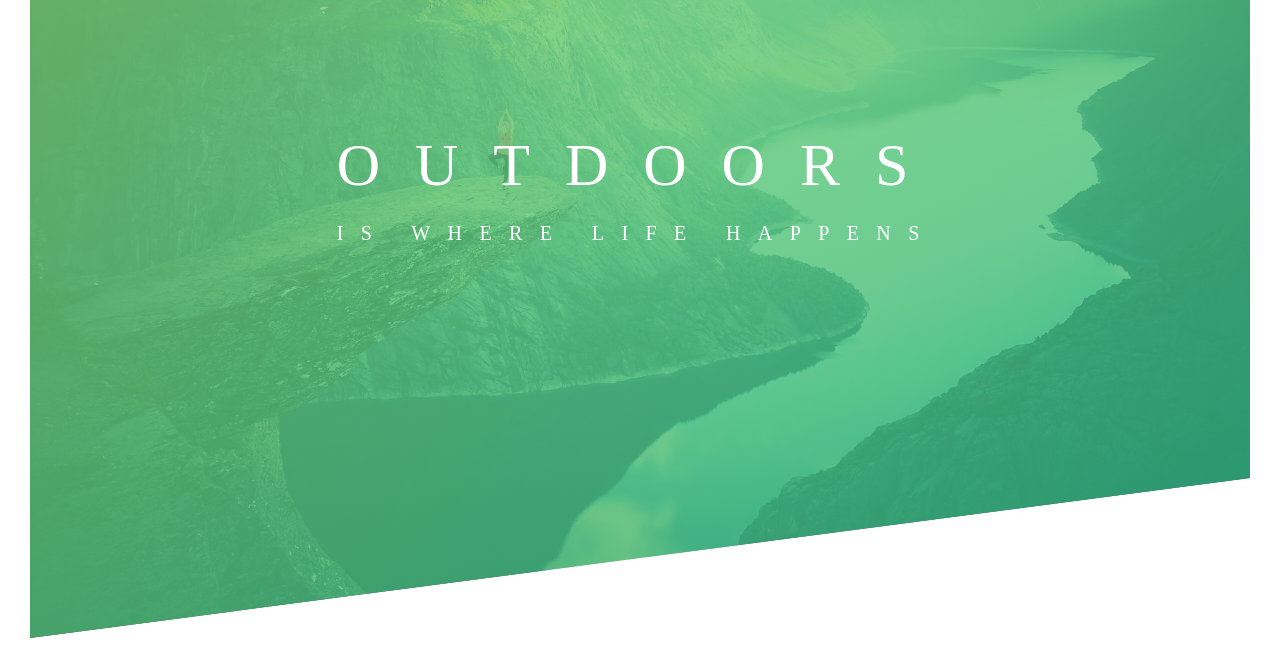
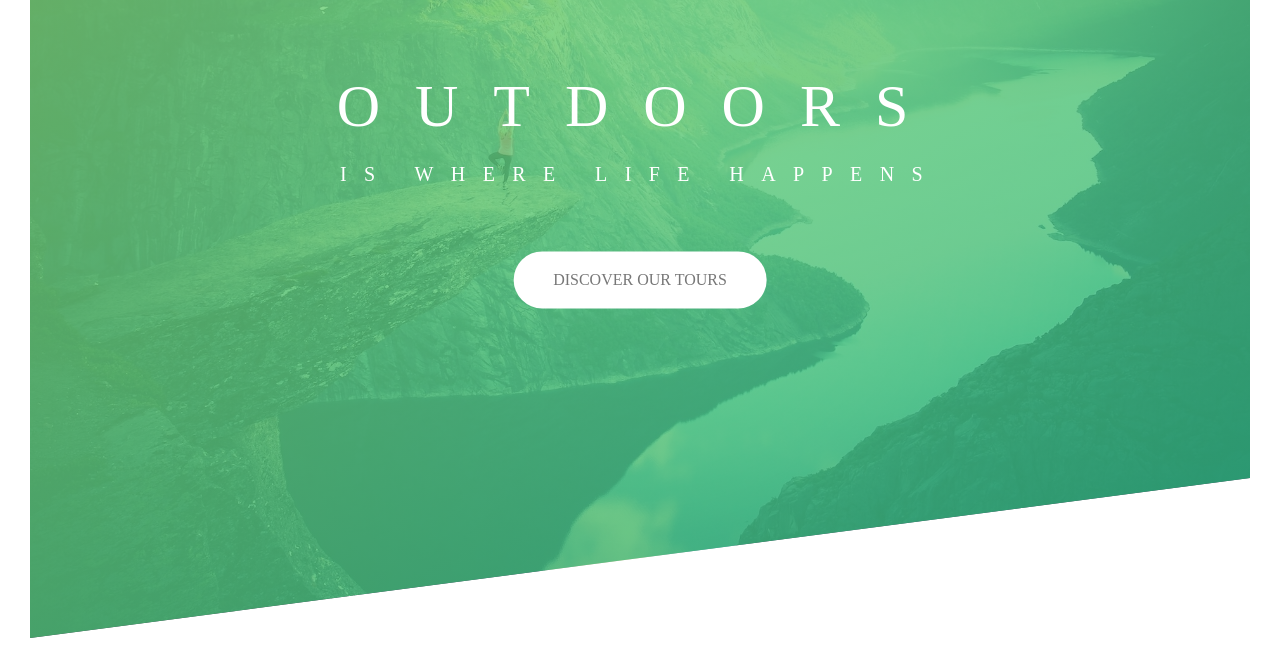
Before and after one commit to Brian-Santeliz/natour-landing-page, a plain HTML site: page index.html in a window 1280 px wide. Shown: the part 152-820 px from the top of the page. Drawn offline with Linux system fonts and the light colour scheme.

Commit message:
add button and css properties

```diff
--- a/css/style.css
+++ b/css/style.css
@@ -48,10 +48,13 @@ body {
   top: 40%;
   left: 50%;
   transform: translate(-50%, -50%);
+  text-align: center;
 }
 .header-title {
   color: #fff;
   text-transform: uppercase;
+  backface-visibility: hidden;
+  margin-bottom: 60px;
 }
 .header-title-main {
   display: block;
@@ -60,10 +63,10 @@ body {
   letter-spacing: 35px;
   animation: moveInLeft 1s ease-in-out;
   /*
-      animation-name
-animation-timing-function: ;
+    animation-name
+    animation-timing-function: ;
     animation-duration
-      animation-durationg
+    animation-durationg
     */
 }
 .header-title-sub {
@@ -71,12 +74,13 @@ animation-timing-function: ;
   display: block;
   font-weight: 400;
   letter-spacing: 17.4px;
-}
+  animation: moveInRight 1s ease-out;
+  }
 
 @keyframes moveInLeft {
   0% {
     opacity: 0;
-    transform: translateX(-100px);
+    transform: translateX(-100px) ;
   }
   80% {
     transform: translateX(10px);
@@ -86,3 +90,41 @@ animation-timing-function: ;
     transform: translateX(0px);
   }
 }
+@keyframes moveInRight {
+  0% {
+    opacity: 0;
+    transform: translateX(100px);
+  }
+  80% {
+    transform: translateX(-10px);
+  }
+  100% {
+    opacity: 1;
+    transform: translateX(0px);
+  }
+}
+/* Btn element */
+.btn:link,
+.btn:visited{
+  text-decoration: none;
+  text-transform: uppercase;
+  padding: 15px 40px;
+  display: inline-block;
+  border-radius: 100px;
+  transition: all .2s;
+}
+.btn:hover{
+  transform: translateY(-3px);
+  box-shadow: 0 10px 20px rgba(0, 0, 0, 0.2);
+
+}
+.btn:active{
+  transform: translateY(-1px);
+  box-shadow: 0 5px 10px rgba(0, 0, 0, 0.2);
+
+
+}
+.btn-white{
+  background-color:#fff;
+  color: #777;
+}
--- a/index.html
+++ b/index.html
@@ -24,7 +24,7 @@
                 <span class="header-title-main">Outdoors</span>
                 <span class="header-title-sub">is where life happens</span>
             </h1>
-
+            <a href="#" class="btn btn-white">Discover our tours</a>
         </div>
     </header>
 </body>
```
